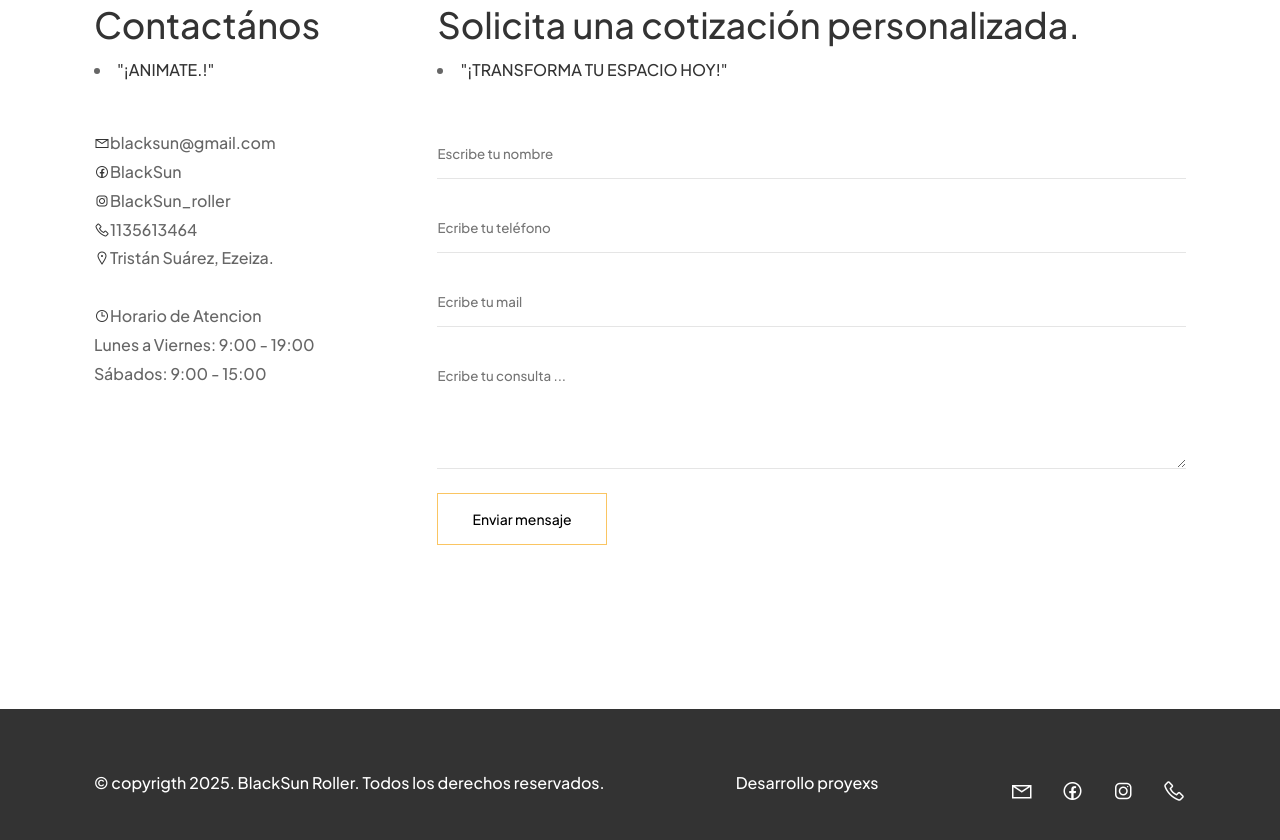
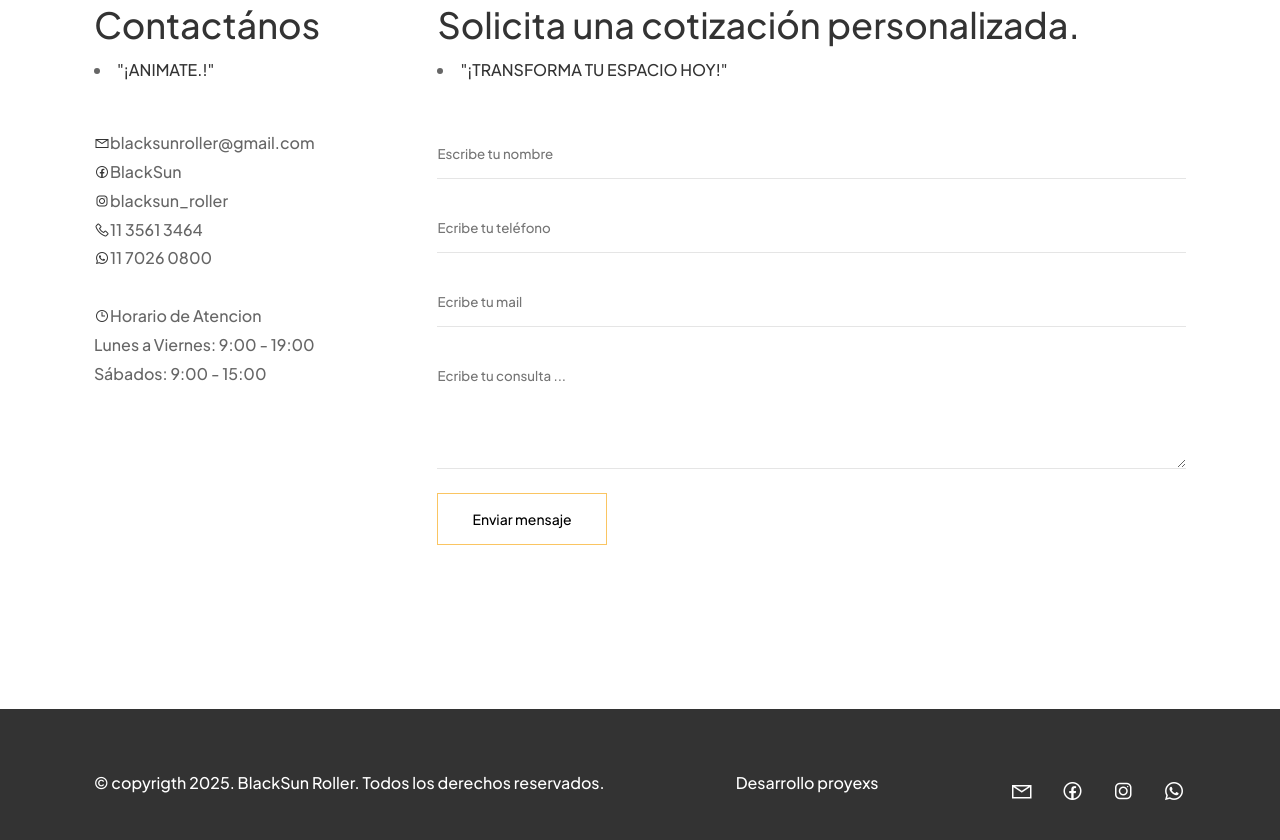
Before and after one commit to mabelpertot/LandingPage-BSR, a plain HTML site: page index.html in a window 1280 px wide. Shown: the part 4860-5700 px from the top of the page. Drawn offline with nearby package versions, Linux system fonts and the light colour scheme.

Commit message:
Actualizar enlaces de contacto en el pie de página; corregir correos y agregar enlaces de WhatsApp e Instagram.

```diff
--- a/index.html
+++ b/index.html
@@ -232,11 +232,11 @@
                     </div>
                     <div class="contact-widget">
                         <ul>
-                            <li><a href="#"><i class="las la-envelope"></i></a>blacksun@gmail.com</li>
-                            <li><a href="#"><i class="lab la-facebook"></i></a>BlackSun</li>
-                            <li><a href="#"><i class="lab la-instagram"></i></a>BlackSun_roller</li>
-                            <li><a href="#"><i class="las la-phone"></i></a>1135613464</li>
-                            <li><a href="#"><i class="las la-map-marker-alt"></i></a>Tristán Suárez, Ezeiza.</li><br>
+                            <li><a href="mailto:blacksunroller@gmail.com" target="_blank"><i class="las la-envelope"></i></a>blacksunroller@gmail.com</li>
+                            <li><a href=""><i class="lab la-facebook"></i></a>BlackSun</li>
+                            <li><a href="https://www.instagram.com/blacksun_roller/#" target="_blank"><i class="lab la-instagram"></i></a>blacksun_roller</li>
+                            <li><a href="#"><i class="las la-phone"></i></a>11 3561 3464</li>
+                            <li><a href="https://api.whatsapp.com/send/?phone=5491170260800&text=Hola%21+Black+Sun%21%21+Quisiera+tener+m%C3%A1s+info.+Conocer+sus+productos+y+servicios.&type=phone_number&app_absent=0" target="_blank"><i class="lab la-whatsapp"></i></a>11 7026 0800</li><br>
                             <li><a href="#"><i class="las la-clock"></i></a>Horario de Atencion</li>
                             <span>Lunes a Viernes: 9:00 - 19:00</span></ul>
                             <span>Sábados: 9:00 - 15:00 </span>
@@ -278,10 +278,10 @@
             <p><a href="#">&copy; copyrigth 2025. BlackSun Roller. Todos los derechos reservados.</a></p>
             <p><a>Desarrollo proyexs</a></p>
             <div class="social-icons">
-                <a href="mailto:blacksun@gmail.com" target="_blank"><i class="las la-envelope"></i></a>
+                <a href="mailto:blacksunroller@gmail.com" target="_blank"><i class="las la-envelope"></i></a>
                 <a href="#" target="_blank"><i class="lab la-facebook"></i></a>
                 <a href="https://www.instagram.com/blacksun_roller/#" target="_blank"><i class="lab la-instagram"></i></a>
-                <a href="https://api.whatsapp.com/send/?phone=5491170260800&text=Hola%21+Black+Sun%21%21+Quisiera+tener+m%C3%A1s+info.+Conocer+sus+productos+y+servicios.&type=phone_number&app_absent=0" target="_blank"><i class="las la-phone"></i></a>
+                <a href="https://api.whatsapp.com/send/?phone=5491170260800&text=Hola%21+Black+Sun%21%21+Quisiera+tener+m%C3%A1s+info.+Conocer+sus+productos+y+servicios.&type=phone_number&app_absent=0" target="_blank"><i class="lab la-whatsapp"></i></a>
             </div>
         </div>
     </footer>
```
